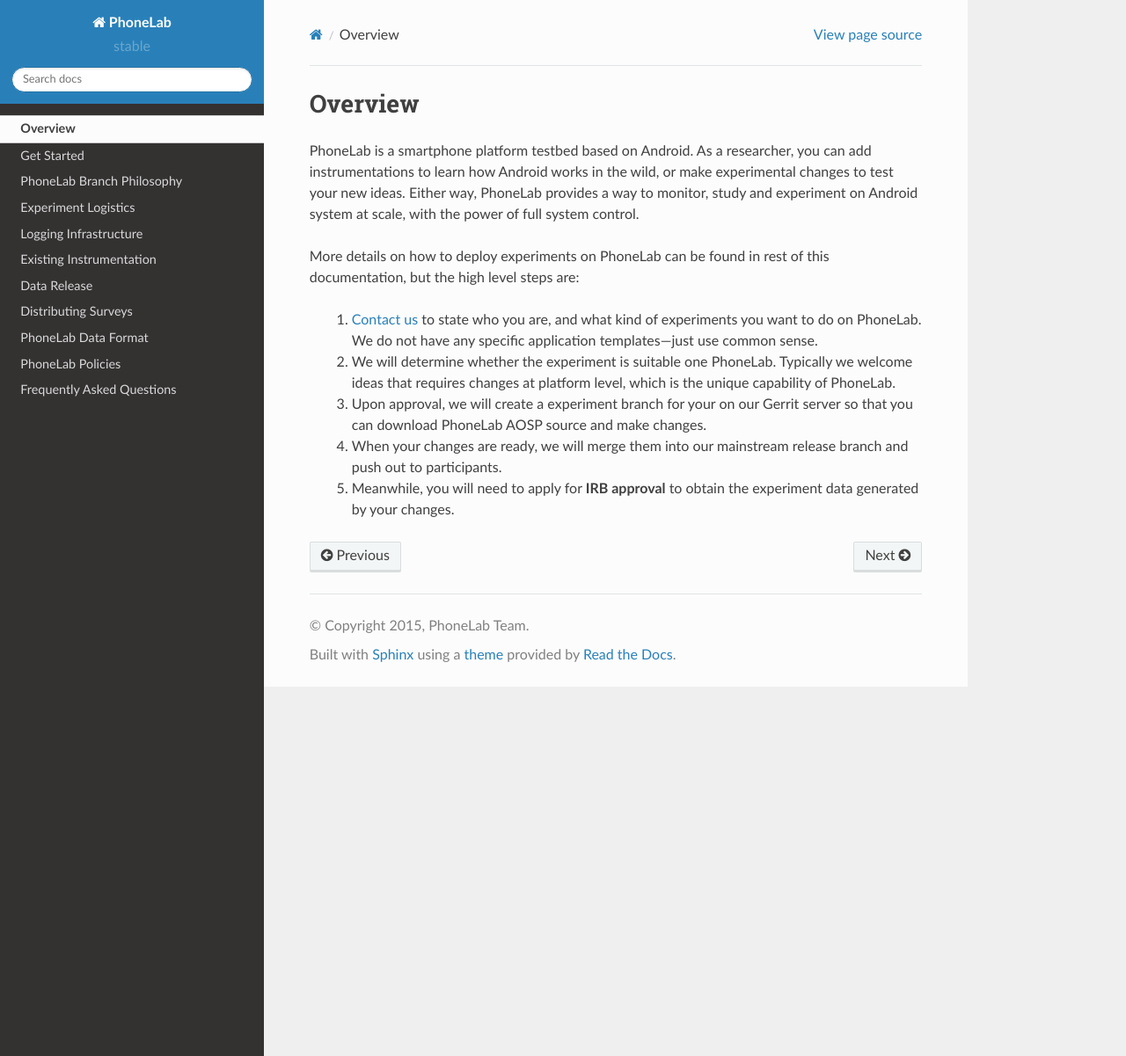
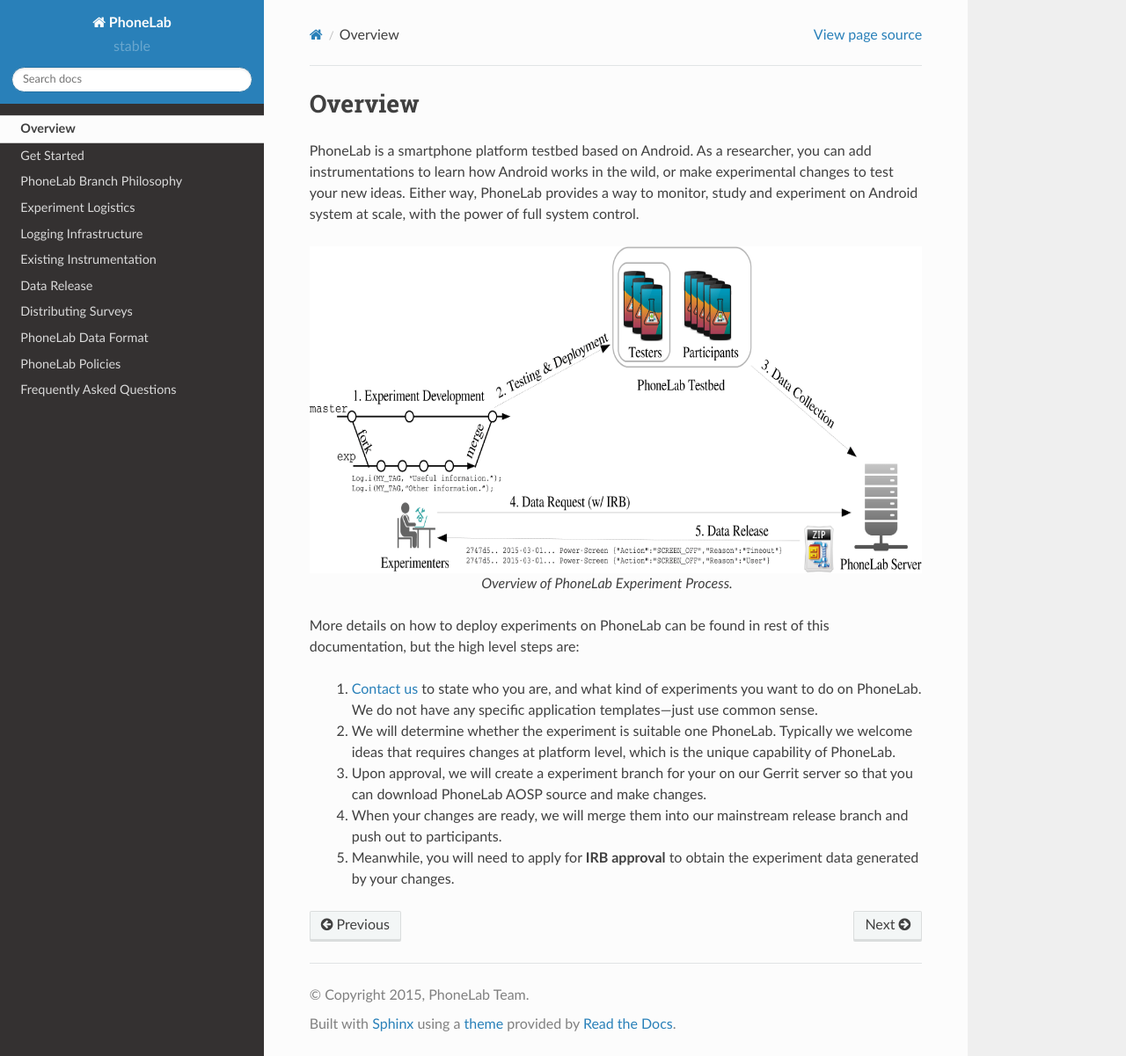
Before and after one commit to blue-systems-group/project.phonelab.doc, a Sphinx documentation site: the page built from source/overview.rst, in a window 1280 px wide and 1201 px high. Shown: the whole window at 88% size. Built offline with Sphinx 7.4.7 and the Read the Docs theme 2.0.0, drawn with Linux system fonts in a browser that asks for light colours; formulas are drawn with MathJax 3.

Commit message:
add overview fig

```diff
--- a/source/overview.rst
+++ b/source/overview.rst
@@ -6,6 +6,13 @@
 experimental changes to test your new ideas. Either way, PhoneLab provides a way
 to monitor, study and experiment on Android system at scale, with the power of
 full system control.
+
+.. figure:: _static/overview.png
+    :align: center
+    :scale: 40%
+
+    Overview of PhoneLab Experiment Process.
+
 
 More details on how to deploy experiments on PhoneLab can be found in rest of
 this documentation, but the high level steps are:
@@ -28,4 +35,4 @@
     data generated by your changes.
 
 
- .. _Contact us: experiment@phone-lab.org
+.. _Contact us: experiment@phone-lab.org
```
Also changed, not shown: source/_static/overview.png (added).
